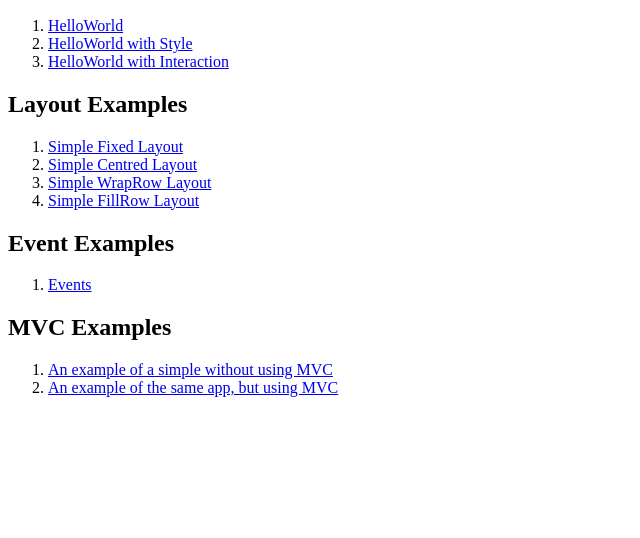
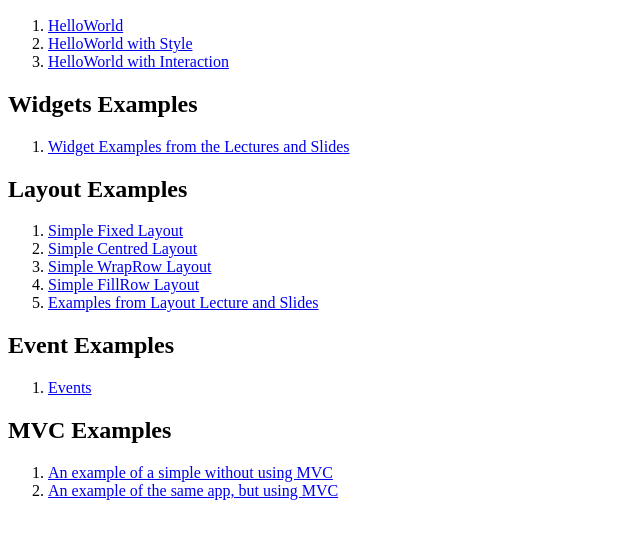
Before and after one commit to CS-3035-2024/examples, a website built with Vite: page index.html in a window 1280 px wide. Shown: the part 110-648 px from the top of the page, without its empty margins (0-640 px from the left). Built offline with nearby package versions, Linux system fonts and the light colour scheme.

Commit message:
Updated main index to include links to lecture examples

```diff
--- a/index.html
+++ b/index.html
@@ -19,7 +19,12 @@
         <a href="./HelloWorldWithInteraction/index.html">HelloWorld with Interaction</a>
       </li>
       </ol>
-
+      <h2>Widgets Examples</h2>
+      <ol>
+        <li>
+          <a href="./widgets-lecture/index.html">Widget Examples from the Lectures and Slides</a>
+        </li>
+      </ol>
       <h2>Layout Examples</h2>
       <ol>
       <li>
@@ -33,6 +38,9 @@
       </li>
       <li>
         <a href="./Fill Row/index.html">Simple FillRow Layout</a>
+      </li>
+      <li>
+        <a href="./layout-lecture/index.html">Examples from Layout Lecture and Slides</a>
       </li>
       </ol>
 
```
